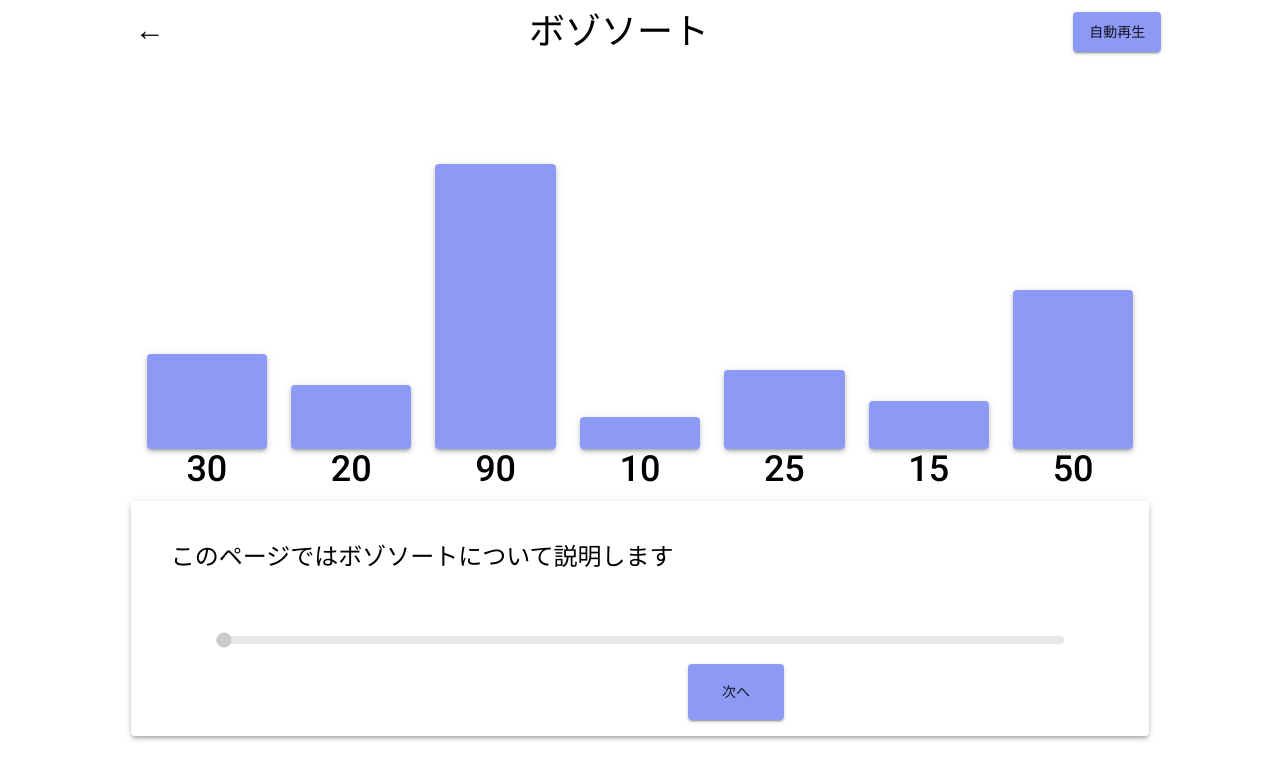
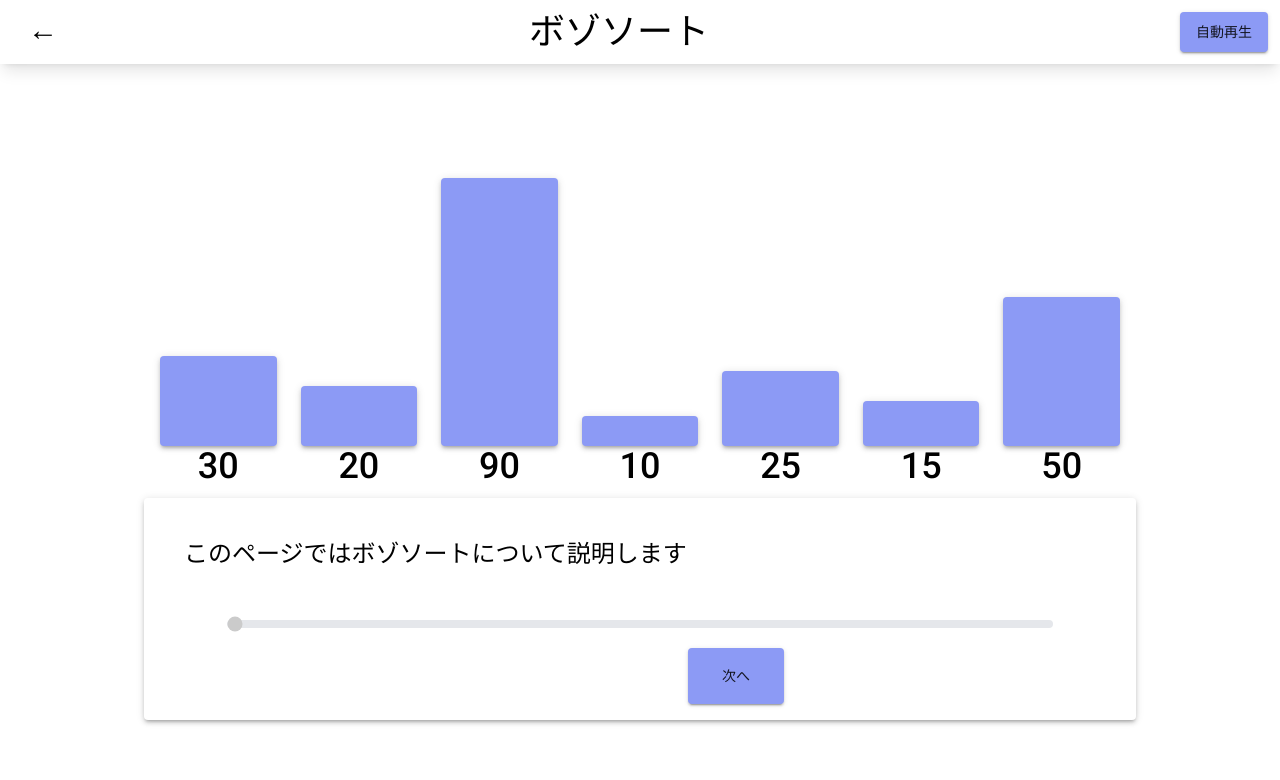
Before and after one commit to aaaa777/wdc2024, a Next.js app: page /bozo-sort in a window 1280 px wide. Shown: the top 780 px of the page. Built offline with nearby package versions, Linux system fonts and the light colour scheme.

Commit message:
スライドページの見栄え修正

```diff
--- a/src/app/page.js
+++ b/src/app/page.js
@@ -111,7 +111,7 @@ export default function Home() {
             {/*Algorithm Library*/}
             Sort Museum
             </div>
-
+            {/* <div className="flex flex-col md:w-full"> */}
               <div className="text-3xl pt-4">
               {/*様々なアルゴリズムをアニメーションで可視化しています*/}
               様々なソートアルゴリズムを
@@ -119,11 +119,12 @@ export default function Home() {
               <div className="text-3xl pb-4">
               アニメーションで可視化
               </div>
+            {/* </div> */}
           </div>
           <div className="pt-20"></div>
         </div>
 
-        <SectionBlock>
+        <SectionBlock title="バブルソート">
           <>a</>
         </SectionBlock>
 
--- a/src/components/slide-page.js
+++ b/src/components/slide-page.js
@@ -90,12 +90,12 @@ export default function SlidePage(props) {
   const SlideAreaDiv = Styles.SlideAreaDiv;
 
   return (
-    <div className="w-5/6 h-screen flex flex-col justify-center m-auto">
+    <div className="w-full h-screen flex flex-col justify-center">
     <SlideHeader
       title={props.title} pressAutoCallback={pressAuto}
     />
-    <div className="w-full grow">
-      <div className="slide-area p-1 h-full md:p-6">
+    <div className="w-full grow md:p-4">
+      <div className="slide-area p-1 w-5/6 h-full md:p-6 m-auto">
         {/* 画面上半分 スライド部分 */}
         <div className="slide-video h-3/5 flex flex-col">
           <h1>{props.slideTitle}</h1>
--- a/src/components/slide-parts/slide-header.js
+++ b/src/components/slide-parts/slide-header.js
@@ -3,7 +3,7 @@ import Link from "next/link";
 
 export const SlideHeader = (props) => {
   return (
-  <div className="flex m-3">
+  <div className="flex p-3 shadow-lg">
     <div className="md:ml-4 text-3xl"><Link href={"./"}>←</Link></div>
     <div className="m-auto text-4xl">{props.title}</div>
     <Button variant="contained" color="primary" onClick={props.pressAutoCallback}>自動再生</Button>
--- a/src/components/slide-parts/sort-description.js
+++ b/src/components/slide-parts/sort-description.js
@@ -30,7 +30,7 @@ export default function SortDescription(props) {
             onClick={props.pressPrevCallback} disabled={props.isPrevDisabled}>
             戻る
           </Button>
-          <Button className="replay w-24 h-full" variant='contained'
+          <Button className="replay w-24 h-full mx-4" variant='contained'
             onClick={props.pressReplayCallback} disabled={props.isReplayDisabled  }>
             リプレイ
           </Button>
```
Lines whose indentation alone changed are shown as unchanged.
